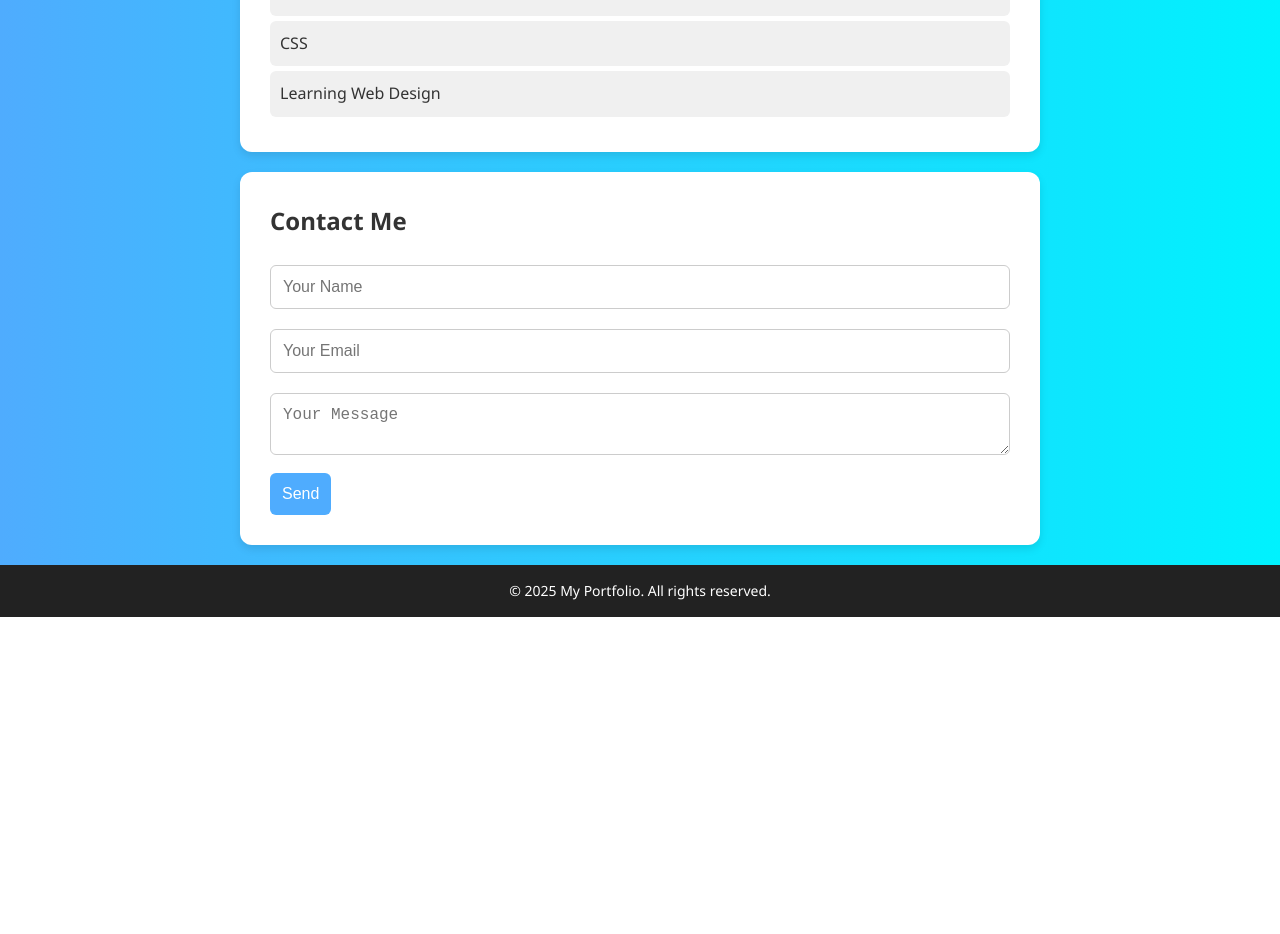
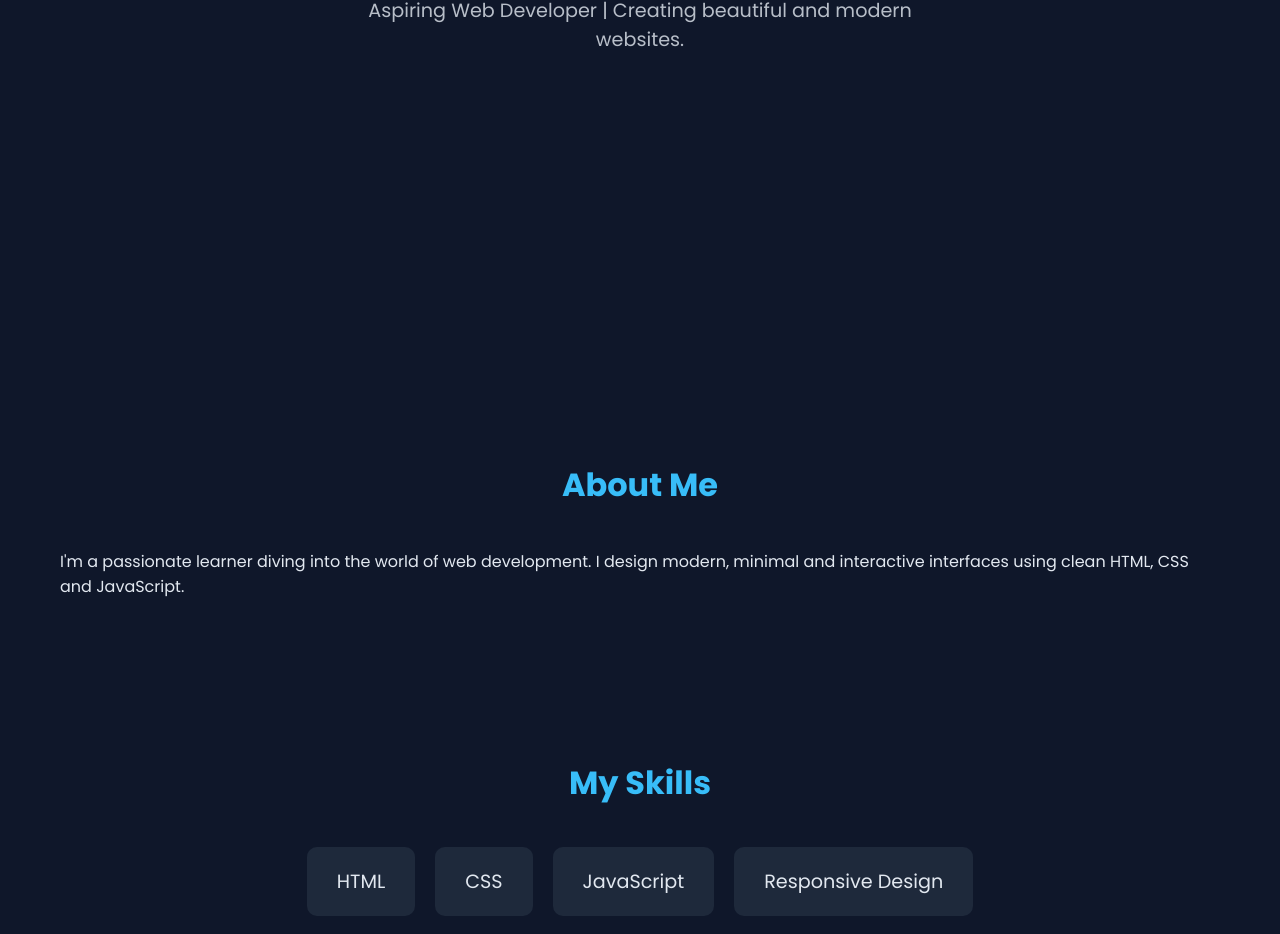
Before and after one commit to usamaawol/my-portfolio, a plain HTML site: page index.html in a window 1280 px wide. Shown: the part 419-1353 px from the top of the page. Before the commit the page ends 1036 px from the top, so only its background shows below. Drawn offline with Linux system fonts and the light colour scheme.

Commit message:
Update portfolio with modern design and add JS animations

```diff
--- a/index.html
+++ b/index.html
@@ -3,45 +3,62 @@
 <head>
     <meta charset="UTF-8">
     <meta name="viewport" content="width=device-width, initial-scale=1.0">
-    <title>My Portfolio</title>
+    <title>My Modern Portfolio</title>
+    <link href="https://fonts.googleapis.com/css2?family=Poppins:wght@300;400;600;700&display=swap" rel="stylesheet">
+
+    <!-- LINK CSS -->
     <link rel="stylesheet" href="style.css">
 </head>
+
 <body>
     <header>
-        <h1>Welcome to My Portfolio</h1>
+        <h1>Usama Awol</h1>
         <nav>
+            <a href="#home">Home</a>
             <a href="#about">About</a>
             <a href="#skills">Skills</a>
             <a href="#contact">Contact</a>
         </nav>
     </header>
 
+    <div class="hero" id="home">
+        <h2>Hello, I'm Usama 👋</h2>
+        <p>Aspiring Web Developer | Creating beautiful and modern websites.</p>
+    </div>
+
     <section id="about">
-        <h2>About Me</h2>
-        <p>Hello! I am learning HTML and CSS. This is my first portfolio project.</p>
+        <h2 class="section-title">About Me</h2>
+        <p class="about-text">
+            I'm a passionate learner diving into the world of web development.
+            I design modern, minimal and interactive interfaces using clean HTML, CSS and JavaScript.
+        </p>
     </section>
 
     <section id="skills">
-        <h2>My Skills</h2>
-        <ul>
-            <li>HTML</li>
-            <li>CSS</li>
-            <li>Learning Web Design</li>
-        </ul>
+        <h2 class="section-title">My Skills</h2>
+        <div class="skills-container">
+            <div class="skill-box">HTML</div>
+            <div class="skill-box">CSS</div>
+            <div class="skill-box">JavaScript</div>
+            <div class="skill-box">Responsive Design</div>
+        </div>
     </section>
 
     <section id="contact">
-        <h2>Contact Me</h2>
+        <h2 class="section-title">Contact Me</h2>
         <form>
             <input type="text" placeholder="Your Name" required>
             <input type="email" placeholder="Your Email" required>
-            <textarea placeholder="Your Message"></textarea>
-            <button type="submit">Send</button>
+            <textarea placeholder="Your Message" rows="4"></textarea>
+            <button type="submit">Send Message</button>
         </form>
     </section>
 
     <footer>
-        <p>&copy; 2025 My Portfolio. All rights reserved.</p>
+        <p>Made with ❤️ by Usama Awol | © 2025</p>
     </footer>
+
+    <!-- LINK JS -->
+    <script src="script.js"></script>
 </body>
 </html>
--- /dev/null
+++ b/script.js
@@ -0,0 +1,12 @@
+const sections = document.querySelectorAll("section, .hero");
+
+const observer = new IntersectionObserver(entries => {
+    entries.forEach(entry => {
+        if (entry.isIntersecting) {
+            entry.target.style.opacity = "1";
+            entry.target.style.transform = "translateY(0)";
+        }
+    });
+}, { threshold: 0.2 });
+
+sections.forEach(sec => observer.observe(sec));
--- a/style.css
+++ b/style.css
@@ -1,121 +1,152 @@
-/* Reset some default styles */
 * {
     margin: 0;
     padding: 0;
     box-sizing: border-box;
+    font-family: 'Poppins', sans-serif;
 }
 
-/* General body styling */
 body {
-    font-family: 'Segoe UI', Arial, sans-serif;
-    background: linear-gradient(to right, #4facfe, #00f2fe);
-    color: #333;
-    line-height: 1.6;
+    background: #0f172a;
+    color: #e2e8f0;
+    scroll-behavior: smooth;
 }
 
-/* Header */
+/* HEADER */
 header {
-    background: #222;
-    color: white;
-    padding: 20px 0;
-    text-align: center;
-    box-shadow: 0 4px 6px rgba(0,0,0,0.2);
+    position: fixed;
+    top: 0;
+    width: 100%;
+    background: rgba(15, 23, 42, 0.8);
+    backdrop-filter: blur(10px);
+    padding: 20px 60px;
+    display: flex;
+    justify-content: space-between;
+    align-items: center;
+    z-index: 100;
 }
 
 header h1 {
-    margin-bottom: 10px;
-    font-size: 2rem;
+    font-size: 1.8rem;
+    font-weight: 700;
+    color: #38bdf8;
 }
 
 nav a {
-    color: white;
-    margin: 0 15px;
+    margin-left: 20px;
+    color: #e2e8f0;
     text-decoration: none;
-    font-weight: bold;
-    transition: color 0.3s ease;
+    font-weight: 500;
+    transition: 0.3s;
 }
 
 nav a:hover {
-    color: #00f2fe;
+    color: #38bdf8;
 }
 
-/* Section cards */
-section {
-    padding: 30px;
-    margin: 20px auto;
-    max-width: 800px;
-    background: white;
-    border-radius: 12px;
-    box-shadow: 0 4px 8px rgba(0,0,0,0.1);
-    transition: transform 0.3s ease;
+/* HERO */
+.hero {
+    height: 100vh;
+    display: flex;
+    flex-direction: column;
+    justify-content: center;
+    align-items: center;
+    text-align: center;
+    padding: 0 30px;
 }
 
-section:hover {
-    transform: translateY(-3px);
+.hero h2 {
+    font-size: 3rem;
+    margin-bottom: 15px;
+    animation: fadeIn 1s ease-in-out;
 }
 
-h2 {
-    margin-bottom: 15px;
-    color: #333;
+.hero p {
+    max-width: 600px;
+    font-size: 1.2rem;
+    opacity: 0.8;
 }
 
-/* Skills list */
-ul {
-    list-style: none;
+@keyframes fadeIn {
+    from { opacity: 0; transform: translateY(20px); }
+    to { opacity: 1; transform: translateY(0); }
 }
 
-ul li {
-    background: #f0f0f0;
-    margin: 5px 0;
-    padding: 10px;
-    border-radius: 6px;
-    transition: background 0.3s;
+section {
+    padding: 80px 60px;
 }
 
-ul li:hover {
-    background: #d9f7ff;
+/* TITLES */
+.section-title {
+    text-align: center;
+    margin-bottom: 40px;
+    color: #38bdf8;
+    font-size: 2rem;
+    font-weight: 700;
 }
 
-/* Contact form */
-form input, form textarea {
-    width: 100%;
-    margin: 10px 0;
-    padding: 12px;
-    border: 1px solid #ccc;
-    border-radius: 6px;
-    font-size: 16px;
-    transition: border 0.3s ease;
+/* SKILLS */
+.skills-container {
+    display: flex;
+    justify-content: center;
+    gap: 20px;
+    flex-wrap: wrap;
 }
 
-form input:focus, form textarea:focus {
-    border: 1px solid #4facfe;
+.skill-box {
+    background: #1e293b;
+    padding: 20px 30px;
+    border-radius: 10px;
+    font-size: 1.2rem;
+    transition: 0.3s;
+}
+
+.skill-box:hover {
+    transform: translateY(-8px);
+    background: #334155;
+}
+
+/* CONTACT FORM */
+form {
+    max-width: 500px;
+    margin: auto;
+    display: flex;
+    flex-direction: column;
+    gap: 15px;
+}
+
+form input, form textarea {
+    padding: 12px;
+    border-radius: 8px;
+    border: none;
     outline: none;
 }
 
 form button {
-    background: #4facfe;
-    color: white;
+    padding: 12px;
+    background: #38bdf8;
     border: none;
-    padding: 12px;
-    border-radius: 6px;
+    border-radius: 8px;
+    color: #0f172a;
+    font-weight: 700;
     cursor: pointer;
-    font-size: 16px;
-    transition: background 0.3s ease;
+    transition: 0.3s;
 }
 
 form button:hover {
-    background: #00c6ff;
+    background: #0ea5e9;
 }
 
-/* Footer */
+/* FOOTER */
 footer {
     text-align: center;
-    padding: 15px;
-    background: #222;
-    color: white;
-    margin-top: 20px;
-    font-size: 14px;
-    <footer>
-    <p>Made with ❤️ by <strong>Usama Awol</strong> | &copy; 2025 My Portfolio</p>
-</footer>
+    padding: 20px;
+    background: #1e293b;
+    margin-top: 40px;
 }
+
+/* SECTION ANIMATION */
+section, .hero {
+    opacity: 0;
+    transform: translateY(30px);
+    transition: 1s;
+}
```
